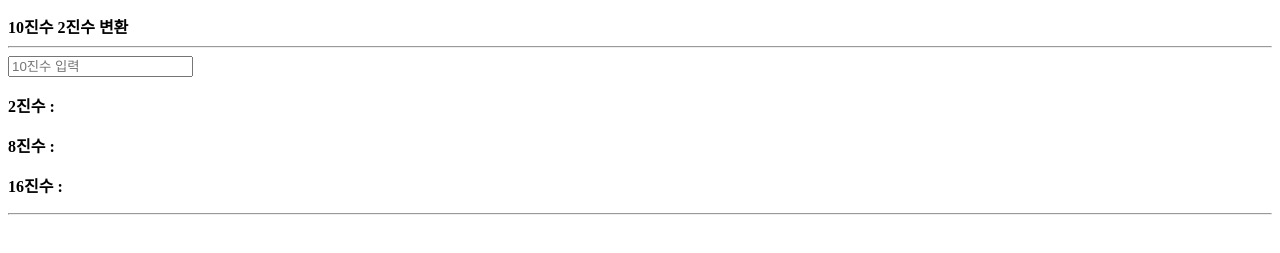
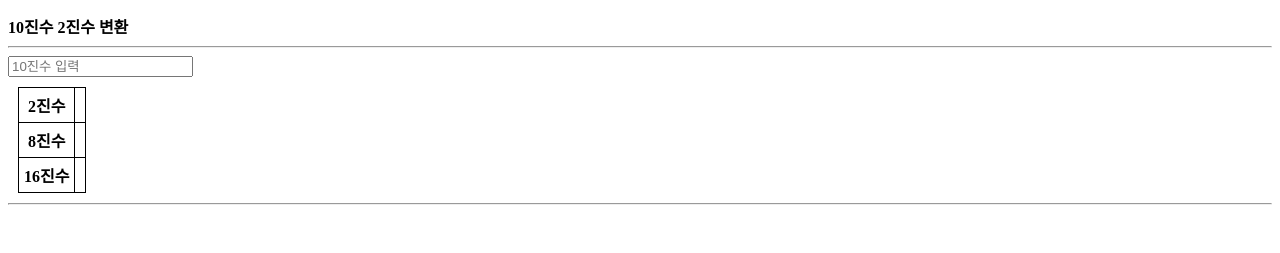
Before and after one commit to PersesTitan/simple_radix, a plain HTML site: page index.html in a window 1280 px wide. Shown: the part 37-290 px from the top of the page. Drawn offline with Linux system fonts and the light colour scheme.

Commit message:
add meta

```diff
--- a/index.html
+++ b/index.html
@@ -3,6 +3,7 @@
 <head>
     <meta charset="UTF-8">
     <title>radix</title>
+    <meta name="viewport" content="width=device-width,initial-scale=1">
     <style>
         .menu {
             font-size: 0.8em;
@@ -15,6 +16,16 @@
         .menu:hover {
             color: black;
             fill: black;
+        }
+
+        table, th, tr, td {
+            border : 1px solid black;
+            border-collapse : collapse;
+            padding: 5px;
+        }
+
+        table {
+            margin: 10px;
         }
     </style>
 </head>
@@ -48,9 +59,24 @@
     <b>10진수 2진수 변환</b>
     <hr>
     <input id="result" class="result" type="number" autocomplete="off" placeholder="10진수 입력" onkeyup="change()">
-    <p><b>2진수 : </b><span id="value1"></span></p>
-    <p><b>8진수 : </b><span id="value2"></span></p>
-    <p><b>16진수 : </b><span id="value3"></span></p>
+    <table>
+        <tr>
+            <th>2진수</th>
+            <td><span id="value1"></span></td>
+        </tr>
+        <tr>
+            <th>8진수</th>
+            <td><span id="value2"></span></td>
+        </tr>
+        <tr>
+            <th>16진수</th>
+            <td><span id="value3"></span></td>
+        </tr>
+    </table>
+
+<!--    <p><b>2진수 : </b><span id="value1"></span></p>-->
+<!--    <p><b>8진수 : </b><span id="value2"></span></p>-->
+<!--    <p><b>16진수 : </b><span id="value3"></span></p>-->
     <hr>
 </body>
 <script>
```
